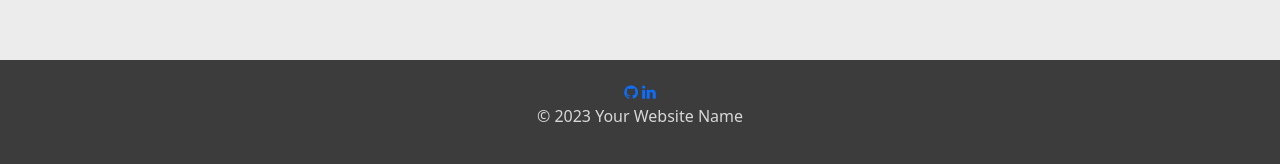
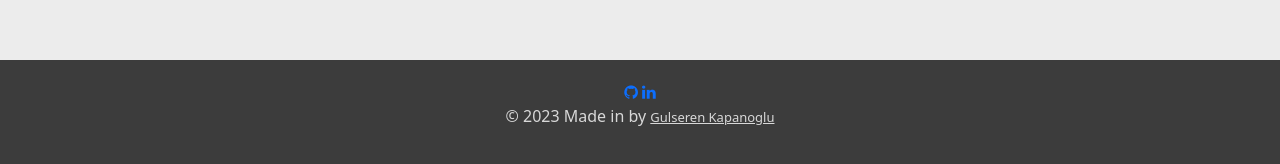
Before and after one commit to serenkapanoglu/BeABaristaAtHome, a Flask app: page / in a window 1280 px wide. Shown: the part 956-1120 px from the top of the page. Run offline with Flask 3, Linux system fonts and the light colour scheme.

Commit message:
Update base.html

```diff
--- a/templates/base.html
+++ b/templates/base.html
@@ -38,7 +38,7 @@
               <a href="https://linkedin.com/in/your-linkedin-profile" target="_blank"><i class="fa fa-linkedin"></i></a>
           </div>
       </div>
-      <p class="footer-text">&copy; 2023 Your Website Name</p>
+      <p class="footer-text">&copy; 2023 Made in by <a href="https://www.linkedin.com/in/gulseren-kapanoglu/">Gulseren Kapanoglu</a></p>
   </footer>
     <script src="https://cdn.jsdelivr.net/npm/bootstrap@5.3.0-alpha1/dist/js/bootstrap.bundle.min.js" integrity="sha384-w76AqPfDkMBDXo30jS1Sgez6pr3x5MlQ1ZAGC+nuZB+EYdgRZgiwxhTBTkF7CXvN" crossorigin="anonymous"></script>
 </body>
```
